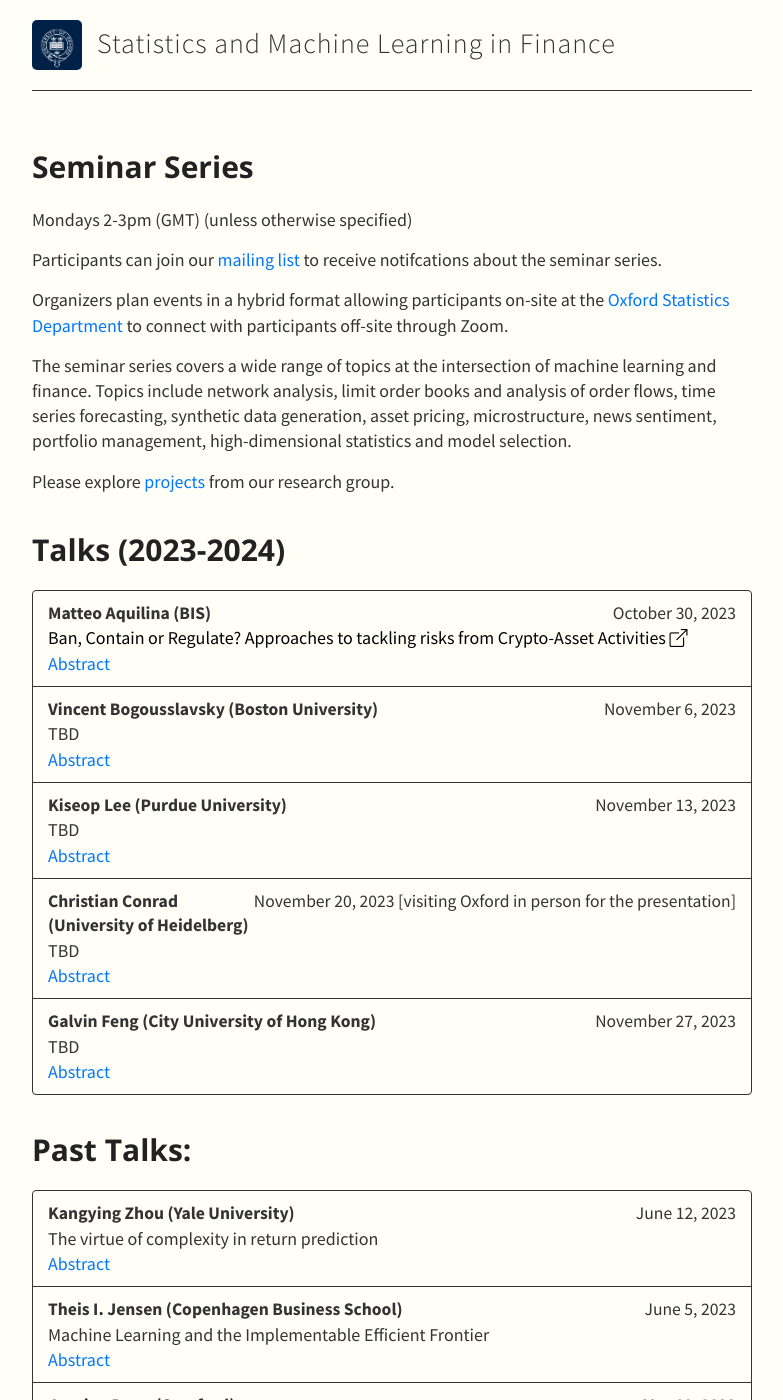
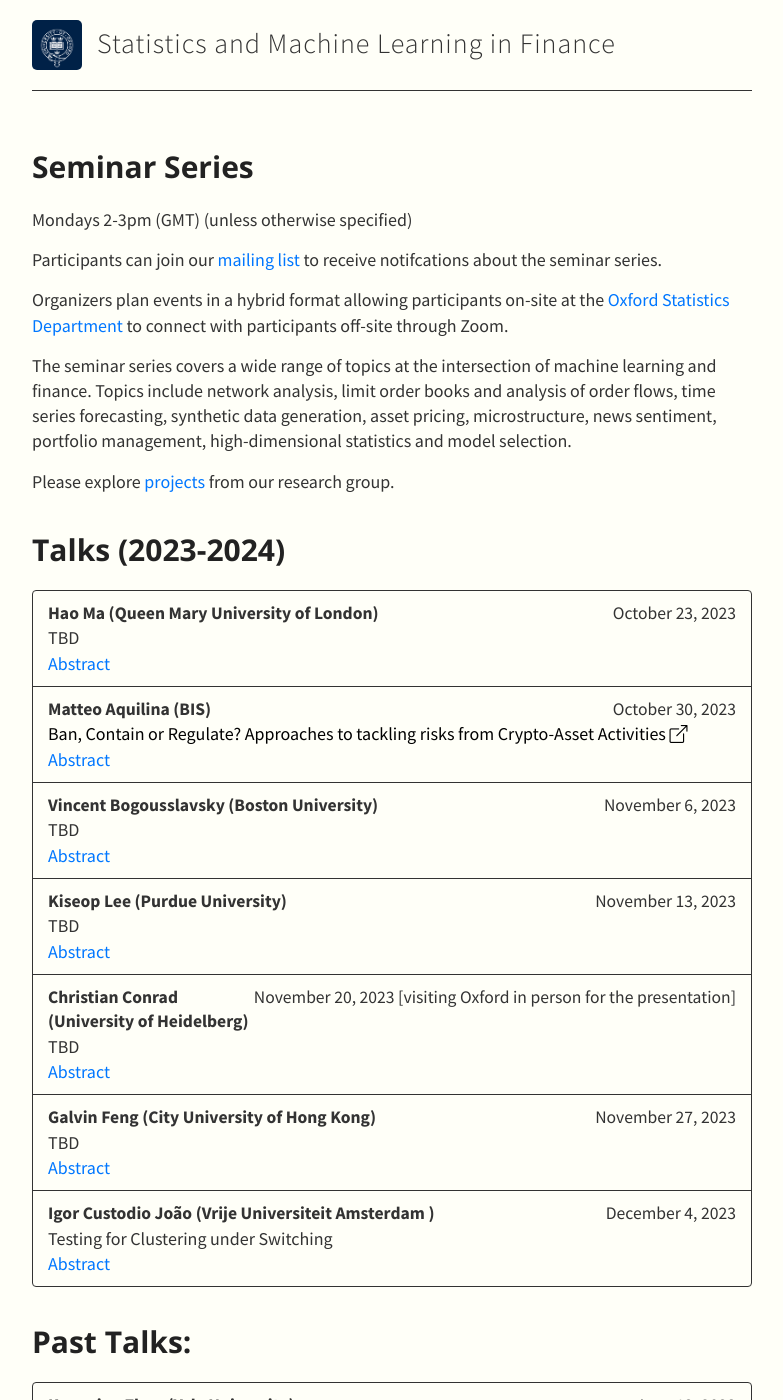
Before and after one commit to SML-Fin/SML-Fin.github.io, a Jekyll site: the page built from index.md, in a window 1280 px wide and 1400 px high. Shown: the whole window, without its empty margins (248-1031 px from the left). Built offline with Jekyll 4.4.1, drawn with Linux system fonts in a browser that asks for light colours; nearby versions of some CDN libraries; our own code applies the rules of GitHub Pages for plain Markdown files.

Commit message:
Update talks.yml

```diff
--- a/_data/talks.yml
+++ b/_data/talks.yml
@@ -1,5 +1,9 @@
 - type: Talks (2023-2024)
   members:
+    - speaker: Hao Ma (Queen Mary University of London)
+      date: October 23, 2023
+      title: TBD
+      abstract: TBD
     - speaker: Matteo Aquilina (BIS)
       date: October 30, 2023
       title: Ban, Contain or Regulate? Approaches to tackling risks from Crypto-Asset Activities
@@ -20,6 +24,10 @@
     - speaker: Galvin Feng (City University of Hong Kong)
       date: November 27, 2023
       title: TBD
+      abstract: TBD
+    - speaker: Igor Custodio João (Vrije Universiteit Amsterdam )
+      date: December 4, 2023
+      title: Testing for Clustering under Switching
       abstract: TBD
 
 - type: Past Talks&#58;
```
